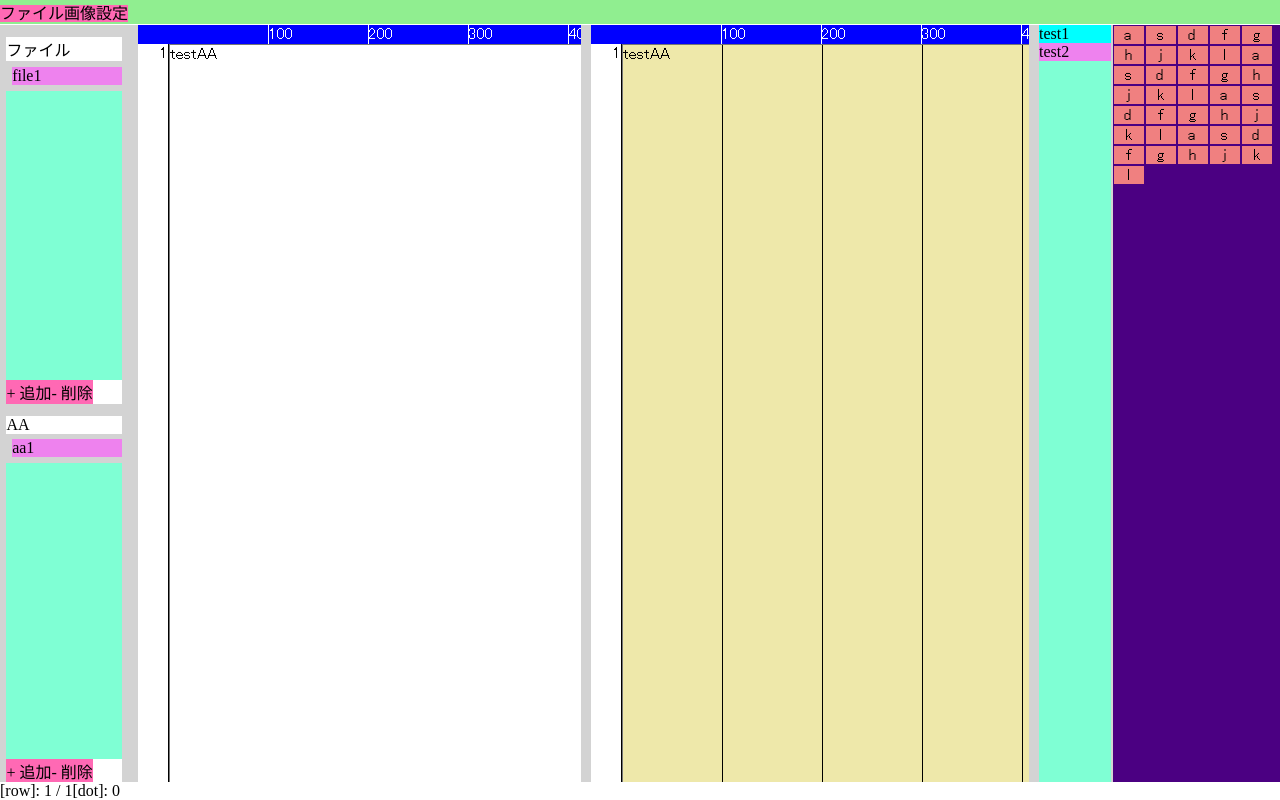
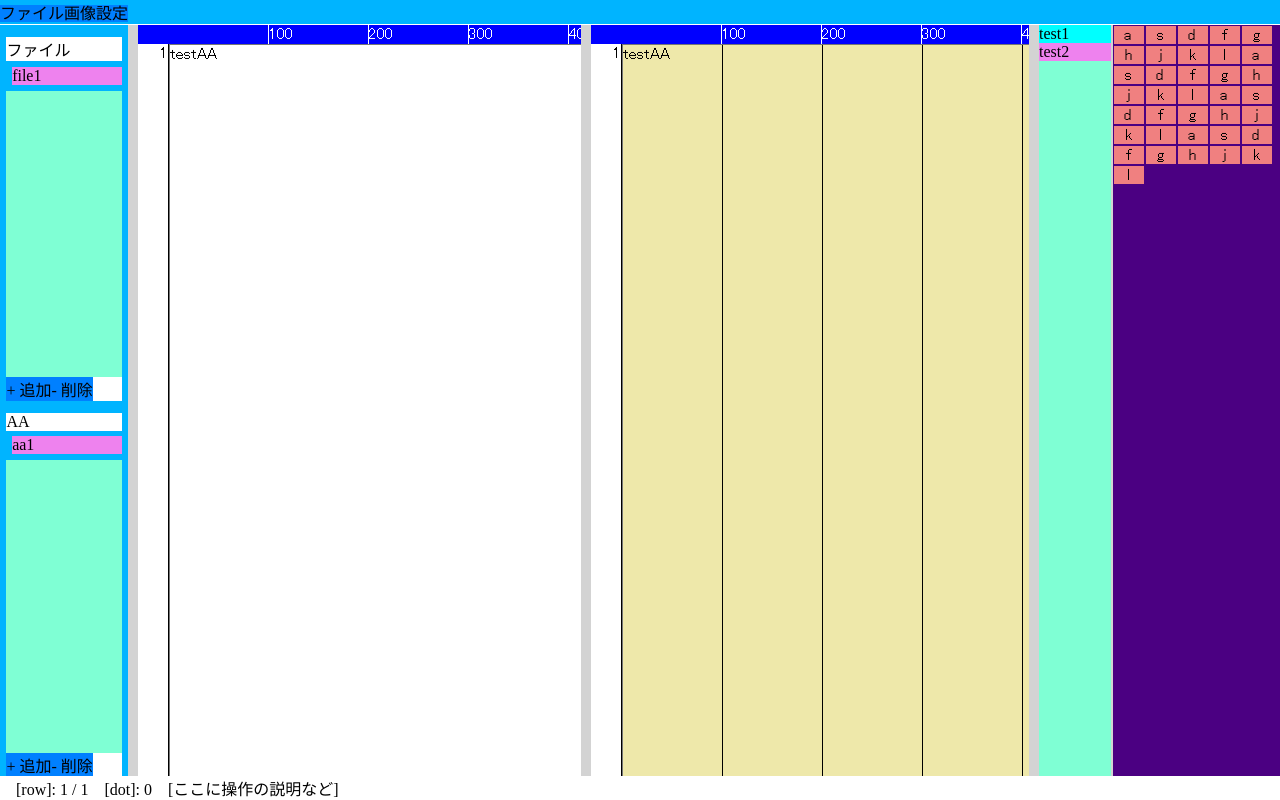
Before and after one commit to sophietwilight1227/pinia001, a Vue app: page / in a window 1280 px wide. Built offline with nearby package versions, Linux system fonts and the light colour scheme.

Commit message:
color store 1

```diff
--- a/src/App.vue
+++ b/src/App.vue
@@ -12,6 +12,7 @@ import InfoBar from "./components/InfoBar.vue";
 
 import { useLayoutStore } from "@/stores/layout";
 import { ref, type Ref } from "vue";
+import { useColorStore } from "./stores/color";
   const layoutStore = useLayoutStore();
   layoutStore.initLayout();
 
@@ -20,6 +21,9 @@ import { ref, type Ref } from "vue";
   layoutStore.$subscribe((mutation, state) => {
     isLeftPictureView.value = state.isLeftPictureView;
   })
+
+  const colorStore = useColorStore();
+  colorStore.init();
 
 
 </script>
--- a/src/components/ButtonText.vue
+++ b/src/components/ButtonText.vue
@@ -1,4 +1,5 @@
 <script setup lang="ts">
+import { useColorStore } from '@/stores/color';
 import { nextTick, ref, type Ref } from 'vue';
 
 const emit = defineEmits(['click', "change"]);
@@ -7,8 +8,22 @@ const props = defineProps<{
     value: string
 }>()
 
+const colorStore = useColorStore();
+
 const name: Ref<string> = ref(props.value);
 const className: Ref<string> = ref("mouseout");
+const selected: Ref<boolean> = ref(false);
+
+const select = (isSelected: boolean):void => {
+    selected.value = isSelected;
+    if(isSelected){
+        className.value = "selected"
+    }else{
+        className.value = "mouseout"
+        //isEdit.value = false;
+    }
+}
+defineExpose({ select });
 
 const onButtonClick = ():void => {
     emit("click");
@@ -18,7 +33,12 @@ const onMouseOver = ():void => {
     className.value = "mouseover"
 }
 const onMouseOut = ():void => {
-    className.value = "mouseout"
+    if(selected.value){
+        className.value = "selected"
+    }else{
+        className.value = "mouseout"
+    }
+
 }
 
 </script>
@@ -37,12 +57,15 @@ const onMouseOut = ():void => {
 <style scoped>
     .button1 {
         user-select: none;
-        background-color: aliceblue;
+        color: v-bind(colorStore.text);
     }
     .mouseout {
-        background-color: hotpink;
+        background-color: v-bind(colorStore.primary);
     }
     .mouseover {
-        background-color: khaki;
+        background-color: v-bind(colorStore.secondary);
+    }
+    .selected {
+        background-color: v-bind(colorStore.accent);
     }
 </style>
--- a/src/components/ButtonWithIcon.vue
+++ b/src/components/ButtonWithIcon.vue
@@ -1,6 +1,7 @@
 <script setup lang="ts">
 import { nextTick, ref, type Ref } from 'vue';
 import IconBase from '@/assets/icons/icon_base.vue';
+import { useColorStore } from '@/stores/color';
 
 const emit = defineEmits(['click', "change"]);
 
@@ -8,6 +9,7 @@ const props = defineProps<{
     value: string
 }>()
 
+const colorStore = useColorStore();
 const name: Ref<string> = ref(props.value);
 const className: Ref<string> = ref("mouseout");
 
@@ -48,9 +50,9 @@ const onMouseOut = ():void => {
         text-align: center;
     }
     .mouseout {
-        background-color: hotpink;
+        background-color: v-bind(colorStore.secondary);
     }
     .mouseover {
-        background-color: khaki;
+        background-color: v-bind(colorStore.accent);
     }
 </style>
--- a/src/components/FilesTab.vue
+++ b/src/components/FilesTab.vue
@@ -4,8 +4,10 @@ import ButtonText from "./ButtonText.vue";
 import { nextTick, reactive, ref, watch, type Ref } from "vue";
 import { useMainCanvasStore } from "@/stores/mainCanvas";
 import DraggableListNode from "./DraggableListNode.vue";
+import { useColorStore } from "@/stores/color";
 
 const mainCanvasAsciiArtStore = useMainCanvasStore();
+const colorStore = useColorStore();
 const fileNameList: Ref<Array<string>> = ref([]);
 const aaNameList: Ref<Array<{name:string}>> = ref([]);
 const fileNameRefs: any = ref(null);
@@ -206,7 +208,7 @@ const onDragEnterAaList = (index: number): void => {
 
 .base {
     height: 100%;
-    background-color:lightgray;
+    background-color: v-bind(colorStore.secondary);;
     display: flex;
     flex-direction: column;
     padding: 5%;
--- a/src/components/InfoBar.vue
+++ b/src/components/InfoBar.vue
@@ -21,15 +21,16 @@ mainCanvasStore.$subscribe((mutation, state) => {
 <template>
     <div class="base">
         <span>
-            <span>[row]: </span>
+            <span>　[row]: </span>
             <span>
                 {{ currentRow + " / " + maxRow }}
             </span>
         </span>
         <span>
-            <span>[dot]: </span>
+            <span>　[dot]: </span>
             <span>{{ currentDot }}</span>
         </span>
+        <span>　[ここに操作の説明など]</span>
     </div>
 </template>
 
--- a/src/components/MenuBar.vue
+++ b/src/components/MenuBar.vue
@@ -12,11 +12,18 @@ import CharactorPalette from "./CharactorPalette.vue";
 import { useLayoutStore } from "@/stores/layout";
 import ButtonText from "./ButtonText.vue";
 import ButtonWithIcon from "./ButtonWithIcon.vue";
+import { useColorStore } from "@/stores/color";
+
+const menuButtonInfoList = [{id: "file", name: "ファイル"},
+                            {id: "image", name: "画像"},
+                            {id: "setting", name: "設定"}]
+const menuButtons: any = ref(null);
 
 const mainCanvasStore = useMainCanvasStore();
 const pictureViewSrtore = usePictureViewStore();
 const charSetStore = useCharSetStore();
 const layoutStore = useLayoutStore();
+const colorStore = useColorStore();
 
 const visibleList: Ref<Map<string, boolean>> = ref(new Map());
 const visibleModalMenu: Ref<boolean> = ref(false);
@@ -28,19 +35,28 @@ const textSizeRef: any = ref("");
 const sizeRefElem: any = ref(null);
 
 const initSetting = ():void => {
-    visibleList.value.set("file", false);
-    visibleList.value.set("image", false);
-    visibleList.value.set("setting", false);
+    for(let i=0; i < menuButtonInfoList.length; i++){
+        visibleList.value.set(menuButtonInfoList[i].id, false);
+    }
 }
 initSetting();
 
 const changeMenu = (id: string): void => {
     for (let [key, value] of visibleList.value){
-        console.log(key, "menu clicked");
         if(key == id){
             visibleList.value.set(id, !visibleList.value.get(id));
         }else{
             visibleList.value.set(key, false);
+        }
+    }
+
+    for(let i=0; i < menuButtonInfoList.length; i++){
+        if(menuButtons.value != null && menuButtons.value[i] != null){
+            if(menuButtonInfoList[i].id == id && visibleList.value.get(id)){
+                menuButtons.value[i].select(true);
+            }else{
+                menuButtons.value[i].select(false);
+            }
         }
     }
 }
@@ -201,9 +217,11 @@ const changePictureViewPosition = (e: any) => {
 <template>
   <div class="base">
     <div class="mainMenu">
-        <ButtonText :value="'ファイル'" v-on:click="changeMenu('file')"/>
-        <ButtonText :value="'画像'" v-on:click="changeMenu('image')"/>
-        <ButtonText :value="'設定'" v-on:click="changeMenu('setting')"/>
+        <ButtonText
+            v-for="data in menuButtonInfoList"
+            ref="menuButtons"
+            :value="data.name"
+            v-on:click="changeMenu(data.id)"/>
     </div>
     <div v-show="visibleList.get('file')" class="hasSubMenu">
         <ButtonWithIcon :value="'新規'">
@@ -293,14 +311,14 @@ const changePictureViewPosition = (e: any) => {
 <style scoped>
 
 .base {
-    background-color: antiquewhite;
+    background-color: v-bind(colorStore.secondary);
 }
 .divider {
     height: 1px;
     background-color: white;
 }
 .mainMenu {
-    background-color: lightgreen;
+    background-color: v-bind(colorStore.secondary);
 }
 .tab {
     background-color: aqua;
--- a/src/components/PictureEditer.vue
+++ b/src/components/PictureEditer.vue
@@ -3,7 +3,9 @@ import {computed, ref, type HTMLAttributes, type Ref} from "vue";
 import RangeSlider from "./RangeSlider.vue"
 import constPictureView from "@/consts/constPictureView";
 import { usePictureViewStore } from "@/stores/pictureView";
+import { useColorStore } from "@/stores/color";
 
+  const colorStore = useColorStore();
   const pictureViewSrtore = usePictureViewStore();
   pictureViewSrtore.initParams();
 
@@ -140,7 +142,7 @@ import { usePictureViewStore } from "@/stores/pictureView";
 }
 .menu {
   z-index: 10;
-  background-color: aliceblue;
+  background-color: v-bind(colorStore.secondary);
   display: flex;
   flex-direction: row;
 }
--- /dev/null
+++ b/src/stores/color.ts
@@ -0,0 +1,32 @@
+import {defineStore} from "pinia";
+
+interface State {
+    primary: string,
+    secondary: string,
+    accent: string,
+    text: string,
+    base: string,
+};
+
+export const useColorStore = defineStore(
+    "color",
+    {
+        state: (): State => {
+            return {
+                primary: "rgb(0,128,255)",
+                secondary: "rgb(0,180,255)",
+                accent: "rgb(255,0,0)",
+                text: "rgb(200,200,0)",
+                base: "rgb(255,255,255)"
+            };
+        },
+        getters: {
+
+        },
+        actions: {
+            init():void {
+                this.text = "rgb(0,0,0)"
+            },
+        },
+    }
+);
```
Also changed, not shown: 5 other files (tests, documents, lock files or other folders).
